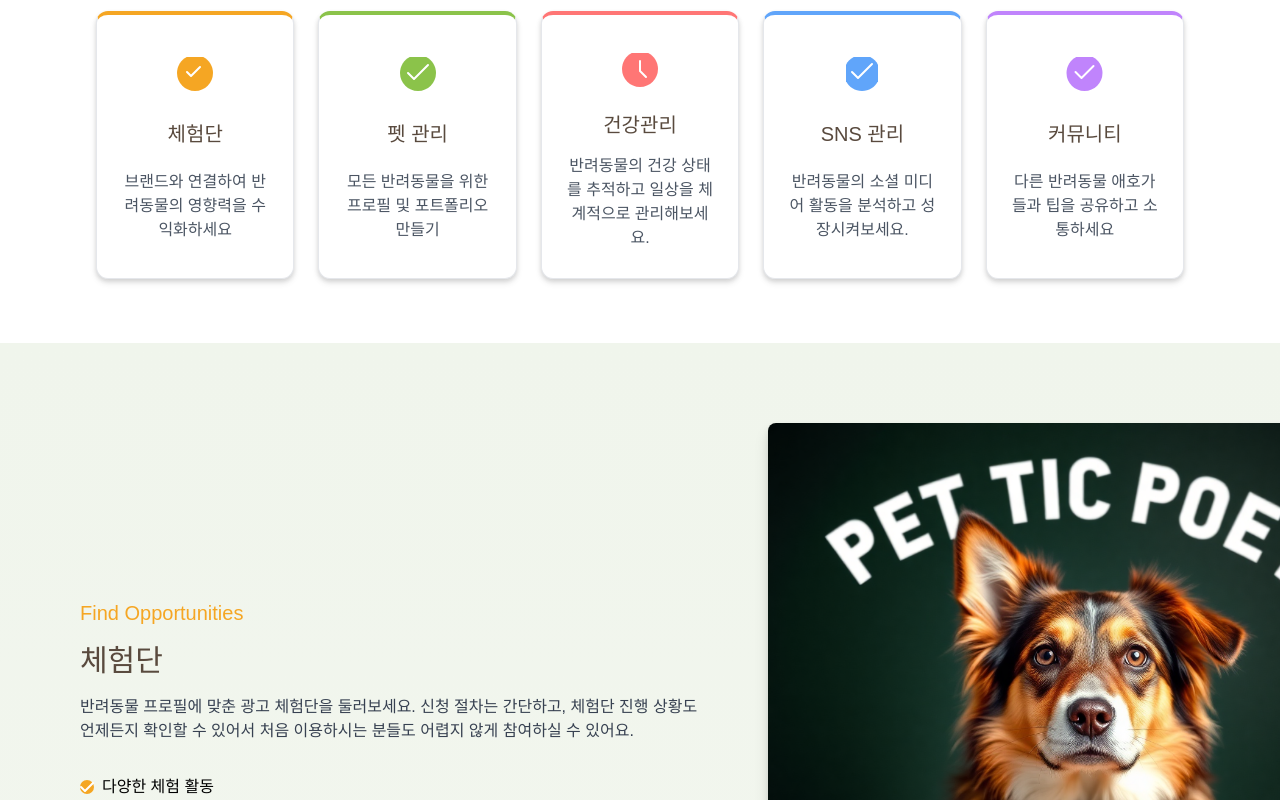
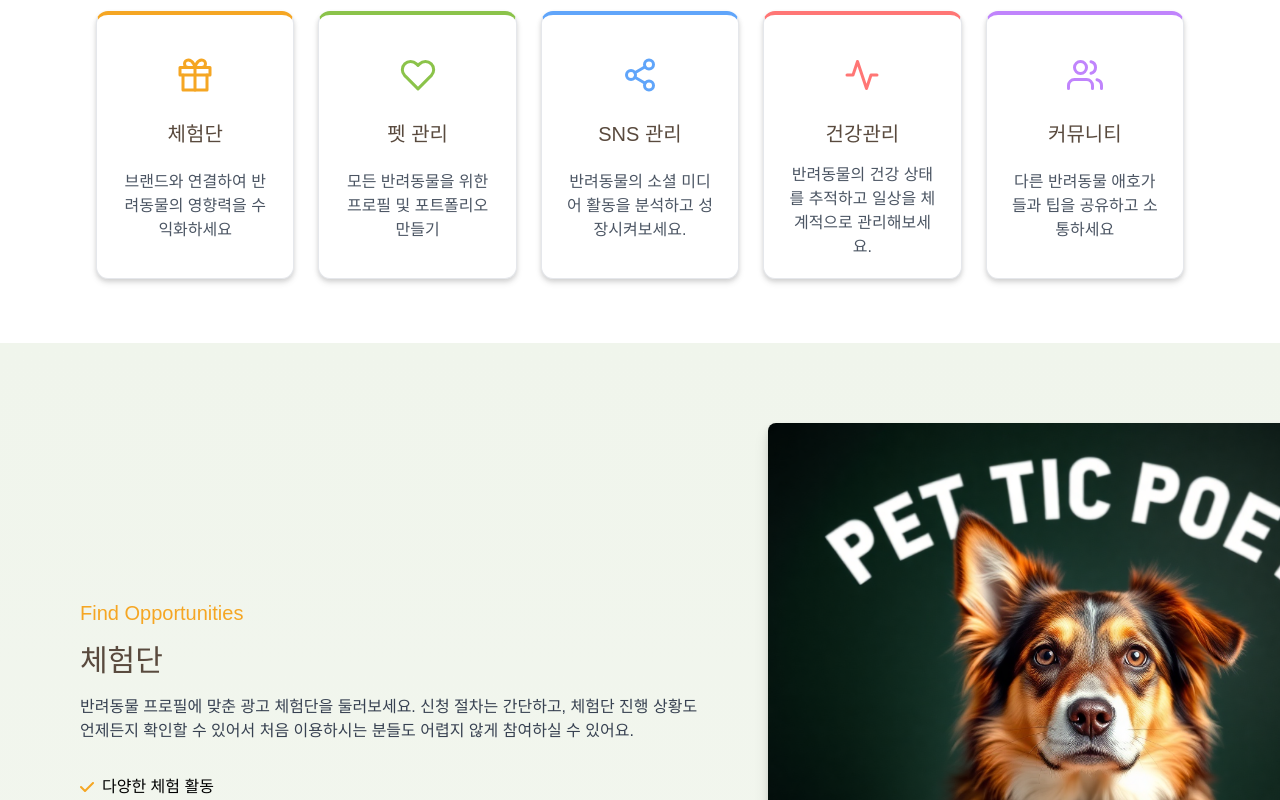
Before and after one commit to backend20250319/BE09-Final-3team-FE, a Next.js app: page / in a window 1280 px wide. Shown: the part 880-1680 px from the top of the page. Built offline with nearby package versions, Linux system fonts and the light colour scheme; a web font is replaced by a local one.

Commit message:
fix: HeroIntro 수정 및 디테일 수정

```diff
--- a/src/app/components/FeatureCards.jsx
+++ b/src/app/components/FeatureCards.jsx
@@ -1,3 +1,6 @@
+import Link from "next/link";
+import Image from "next/image";
+import { FiGift, FiHeart, FiActivity, FiShare2, FiUsers } from "react-icons/fi";
 import styles from "../styles/FeatureCards.module.css";
 
 export default function FeatureCards() {
@@ -5,62 +8,64 @@ export default function FeatureCards() {
     {
       id: 1,
       icon: (
-        <svg width="36" height="36" viewBox="0 0 36 36" fill="none">
-          <path d="M18 34C27.9411 34 36 25.9411 36 16C36 6.05887 27.9411 -2 18 -2C8.05887 -2 0 6.05887 0 16C0 25.9411 8.05887 34 18 34Z" fill="#F5A623"/>
-          <path d="M23 10L14 19L10 15" stroke="white" strokeWidth="2" strokeLinecap="round" strokeLinejoin="round"/>
-        </svg>
+        <div className={styles.iconWrapper}>
+          <FiGift size={36} color="#F5A623" />
+        </div>
       ),
       title: "체험단",
       description: "브랜드와 연결하여 반려동물의 영향력을 수익화하세요",
       color: "#F5A623",
+      link: "/campaign",
     },
     {
       id: 2,
       icon: (
-        <svg width="36" height="36" viewBox="0 0 36 36" fill="none">
-          <path d="M18 34C27.9411 34 36 25.9411 36 16C36 6.05887 27.9411 -2 18 -2C8.05887 -2 0 6.05887 0 16C0 25.9411 8.05887 34 18 34Z" fill="#8BC34A"/>
-          <path d="M8 16L14 22L28 8" stroke="white" strokeWidth="2" strokeLinecap="round" strokeLinejoin="round"/>
-        </svg>
+        <div className={styles.iconWrapper}>
+          <FiHeart size={36} color="#8BC34A" />
+        </div>
       ),
       title: "펫 관리",
       description: "모든 반려동물을 위한 프로필 및 포트폴리오 만들기",
       color: "#8BC34A",
+      link: "/user/management",
+    },
+    {
+      id: 4,
+      icon: (
+        <div className={styles.iconWrapper}>
+          <FiShare2 size={36} color="#60A5FA" />
+        </div>
+      ),
+      title: "SNS 관리",
+      description: "반려동물의 소셜 미디어 활동을 분석하고 성장시켜보세요.",
+      color: "#60A5FA",
+      link: "/sns",
     },
     {
       id: 3,
       icon: (
-        <svg width="36" height="36" viewBox="0 0 36 36" fill="none">
-          <path d="M18 34C27.9411 34 36 25.9411 36 16C36 6.05887 27.9411 -2 18 -2C8.05887 -2 0 6.05887 0 16C0 25.9411 8.05887 34 18 34Z" fill="#FF7675"/>
-          <path d="M18 8V18L24 24" stroke="white" strokeWidth="2" strokeLinecap="round" strokeLinejoin="round"/>
-        </svg>
+        <div className={styles.iconWrapper}>
+          <FiActivity size={36} color="#FF7675" />
+        </div>
       ),
       title: "건강관리",
-      description: "반려동물의 건강 상태를 추적하고 일상을 체계적으로 관리해보세요.",
+      description:
+        "반려동물의 건강 상태를 추적하고 일상을 체계적으로 관리해보세요.",
       color: "#FF7675",
+      link: "/health/activity",
     },
-    {
-      id: 4,
-      icon: (
-        <svg width="32" height="36" viewBox="0 0 32 36" fill="none">
-          <path d="M16 34C25.9411 34 34 25.9411 34 16C34 6.05887 25.9411 -2 16 -2C6.05887 -2 -2 6.05887 -2 16C-2 25.9411 6.05887 34 16 34Z" fill="#60A5FA"/>
-          <path d="M6 15L12 21L26 7" stroke="white" strokeWidth="2" strokeLinecap="round" strokeLinejoin="round"/>
-        </svg>
-      ),
-      title: "SNS 관리",
-      description: "반려동물의 소셜 미디어 활동을 분석하고 성장시켜보세요.",
-      color: "#60A5FA",
-    },
+
     {
       id: 5,
       icon: (
-        <svg width="45" height="36" viewBox="0 0 45 36" fill="none">
-          <path d="M22.5 34C32.4411 34 40.5 25.9411 40.5 16C40.5 6.05887 32.4411 -2 22.5 -2C12.5589 -2 4.5 6.05887 4.5 16C4.5 25.9411 12.5589 34 22.5 34Z" fill="#C084FC"/>
-          <path d="M13.5 15L19.5 21L31.5 9" stroke="white" strokeWidth="2" strokeLinecap="round" strokeLinejoin="round"/>
-        </svg>
+        <div className={styles.iconWrapper}>
+          <FiUsers size={36} color="#C084FC" />
+        </div>
       ),
       title: "커뮤니티",
       description: "다른 반려동물 애호가들과 팁을 공유하고 소통하세요",
       color: "#C084FC",
+      link: "/community", // 아직 구현되지 않은 페이지이지만 향후 구현 예정
     },
   ];
 
@@ -73,23 +78,18 @@ export default function FeatureCards() {
 
         <div className={styles.cardsGrid}>
           {cards.map((card) => (
-            <div
-              key={card.id}
-              className={styles.card}
-              style={{ borderTopColor: card.color }}
-            >
-              <div className={styles.cardIcon}>
-                {card.icon}
+            <Link key={card.id} href={card.link} className={styles.cardLink}>
+              <div
+                className={styles.card}
+                style={{ borderTopColor: card.color }}
+              >
+                <div className={styles.cardIcon}>{card.icon}</div>
+
+                <h3 className={styles.cardTitle}>{card.title}</h3>
+
+                <p className={styles.cardDescription}>{card.description}</p>
               </div>
-
-              <h3 className={styles.cardTitle}>
-                {card.title}
-              </h3>
-
-              <p className={styles.cardDescription}>
-                {card.description}
-              </p>
-            </div>
+            </Link>
           ))}
         </div>
       </div>
--- a/src/app/components/HeroSection.jsx
+++ b/src/app/components/HeroSection.jsx
@@ -7,8 +7,13 @@ export default function HeroSection() {
       id: 1,
       badge: "Find Opportunities",
       title: "체험단",
-      description: "반려동물 프로필에 맞춘 광고 체험단을 둘러보세요. 신청 절차는 간단하고, 체험단 진행 상황도 언제든지 확인할 수 있어서 처음 이용하시는 분들도 어렵지 않게 참여하실 수 있어요.",
-      features: ["다양한 체험 활동", "간편한 신청 절차", "실시간 진행 상황 안내"],
+      description:
+        "반려동물 프로필에 맞춘 광고 체험단을 둘러보세요. 신청 절차는 간단하고, 체험단 진행 상황도 언제든지 확인할 수 있어서 처음 이용하시는 분들도 어렵지 않게 참여하실 수 있어요.",
+      features: [
+        "다양한 체험 활동",
+        "간편한 신청 절차",
+        "실시간 진행 상황 안내",
+      ],
       image: "/campaign-1.jpg",
       color: "#F5A623",
       reverse: false,
@@ -17,8 +22,13 @@ export default function HeroSection() {
       id: 2,
       badge: "Showcase Your Pets",
       title: "반려동물 관리",
-      description: "우리 아이의 사진과 성격을 담은 프로필을 만들고, 특별한 포트폴리오도 완성해보세요!",
-      features: ["다중 반려동물 프로필", "사진과 영상 포함한 맞춤 포트폴리오 생성", "소셜 미디어 연동"],
+      description:
+        "우리 아이의 사진과 성격을 담은 프로필을 만들고, 특별한 포트폴리오도 완성해보세요!",
+      features: [
+        "다중 반려동물 프로필",
+        "사진과 영상 포함한 맞춤 포트폴리오 생성",
+        "소셜 미디어 연동",
+      ],
       image: "/influencer-1.jpg",
       color: "#8BC34A",
       reverse: true,
@@ -27,8 +37,13 @@ export default function HeroSection() {
       id: 3,
       badge: "Keep Them Healthy",
       title: "건강관리",
-      description: "반려동물의 건강 상태를 관리해보세요! 예방접종 스케줄, 일일 활동 기록, 건강 데이터 시각화까지 한눈에 확인하고, 필요한 알림도 받아볼 수 있어요.",
-      features: ["활동 및 건강 기록", "예방접종 및 약 복용 알림", "영양 섭취 기록 및 맞춤 추천"],
+      description:
+        "반려동물의 건강 상태를 관리해보세요! 예방접종 스케줄, 일일 활동 기록, 건강 데이터 시각화까지 한눈에 확인하고, 필요한 알림도 받아볼 수 있어요.",
+      features: [
+        "활동 및 건강 기록",
+        "예방접종 및 약 복용 알림",
+        "영양 섭취 기록 및 맞춤 추천",
+      ],
       image: "/health-bg.jpg",
       color: "#FF7675",
       reverse: false,
@@ -37,8 +52,13 @@ export default function HeroSection() {
       id: 4,
       badge: "Grow Your Audience",
       title: "SNS 관리",
-      description: "반려동물 SNS 계정의 팔로워 증가, 참여율, 콘텐츠 반응을 분석하세요. 댓글도 쉽게 관리하고, 유해한 댓글은 자동으로 감지해드려요.",
-      features: ["SNS 분석", "댓글 관리", "SNS 활동의 성과를 분석하고 성장 흐름을 파악"],
+      description:
+        "반려동물 SNS 계정의 팔로워 증가, 참여율, 콘텐츠 반응을 분석하세요. 댓글도 쉽게 관리하고, 유해한 댓글은 자동으로 감지해드려요.",
+      features: [
+        "SNS 분석",
+        "댓글 관리",
+        "SNS 활동의 성과를 분석하고 성장 흐름을 파악",
+      ],
       image: "/sns-bg.jpg",
       color: "#60A5FA",
       reverse: true,
@@ -47,7 +67,8 @@ export default function HeroSection() {
       id: 5,
       badge: "Connect & Share",
       title: "커뮤니티",
-      description: "반려동물 애호가들의 활기찬 커뮤니티에 참여하세요. 사진 및 정보를 공유하거나 궁금한 점을 묻는 등 다른 반려동물 주인 및 인플루언서들과 소통할 수 있습니다. 서로의 경험에서 배우며 함께 성장하세요.",
+      description:
+        "반려동물 애호가들의 활기찬 커뮤니티에 참여하세요. 사진 및 정보를 공유하거나 궁금한 점을 묻는 등 다른 반려동물 주인 및 인플루언서들과 소통할 수 있습니다. 서로의 경험에서 배우며 함께 성장하세요.",
       features: ["정보공유 게시판", "Q&A 게시판"],
       image: "/community-bg.jpg",
       color: "#C084FC",
@@ -61,25 +82,34 @@ export default function HeroSection() {
         {features.map((feature) => (
           <div
             key={feature.id}
-            className={`${styles.featureRow} ${feature.reverse ? styles.reverse : ''}`}
+            className={`${styles.featureRow} ${
+              feature.reverse ? styles.reverse : ""
+            }`}
           >
             <div className={styles.contentArea}>
               <div className={styles.textContent}>
                 <span className={styles.badge} style={{ color: feature.color }}>
                   {feature.badge}
                 </span>
-                <h2 className={styles.title}>
-                  {feature.title}
-                </h2>
-                <p className={styles.description}>
-                  {feature.description}
-                </p>
+                <h2 className={styles.title}>{feature.title}</h2>
+                <p className={styles.description}>{feature.description}</p>
                 <ul className={styles.featureList}>
                   {feature.features.map((item, index) => (
                     <li key={index} className={styles.featureItem}>
-                      <div className={styles.checkIcon} style={{ backgroundColor: feature.color }}>
-                        <svg width="14" height="10" viewBox="0 0 14 10" fill="none">
-                          <path d="M1 5L5 9L13 1" stroke="white" strokeWidth="2" strokeLinecap="round" strokeLinejoin="round"/>
+                      <div className={styles.checkIcon}>
+                        <svg
+                          width="14"
+                          height="10"
+                          viewBox="0 0 14 10"
+                          fill="none"
+                        >
+                          <path
+                            d="M1 5L5 9L13 1"
+                            stroke={feature.color}
+                            strokeWidth="2"
+                            strokeLinecap="round"
+                            strokeLinejoin="round"
+                          />
                         </svg>
                       </div>
                       {item}
--- a/src/app/layout.jsx
+++ b/src/app/layout.jsx
@@ -30,11 +30,7 @@ export default function RootLayout({ children }) {
       </head>
       <body>
         {!isAdmin && <Header />}
-        {isAdmin ? (
-          children
-        ) : (
-          <div className="pageWrapper max-w-7xl mx-auto px-4">{children}</div>
-        )}
+        {isAdmin ? children : <div className="pageWrapper">{children}</div>}
         {!isAdmin && <Footer />}
       </body>
     </html>
--- a/src/app/styles/FeatureCards.module.css
+++ b/src/app/styles/FeatureCards.module.css
@@ -23,6 +23,17 @@
   padding: 0 16px;
 }
 
+.cardLink {
+  text-decoration: none;
+  color: inherit;
+  display: block;
+  transition: transform 0.2s ease;
+}
+
+.cardLink:hover {
+  transform: none; /* Link hover effect handled by card */
+}
+
 .card {
   background: #ffffff;
   border: 1px solid #e5e7eb;
@@ -33,14 +44,16 @@
   flex-direction: column;
   align-items: center;
   text-align: center;
-  box-shadow: 0px 4px 6px 0px rgba(0, 0, 0, 0.1), 0px 2px 4px 0px rgba(0, 0, 0, 0.1);
+  box-shadow: 0px 4px 6px 0px rgba(0, 0, 0, 0.1),
+    0px 2px 4px 0px rgba(0, 0, 0, 0.1);
   transition: transform 0.2s ease, box-shadow 0.2s ease;
   height: 268px;
 }
 
 .card:hover {
   transform: translateY(-4px);
-  box-shadow: 0px 8px 12px 0px rgba(0, 0, 0, 0.15), 0px 4px 8px 0px rgba(0, 0, 0, 0.1);
+  box-shadow: 0px 8px 12px 0px rgba(0, 0, 0, 0.15),
+    0px 4px 8px 0px rgba(0, 0, 0, 0.1);
 }
 
 .cardIcon {
@@ -50,6 +63,14 @@
   width: 64px;
   height: 64px;
   margin-bottom: 16px;
+}
+
+.iconWrapper {
+  display: flex;
+  align-items: center;
+  justify-content: center;
+  width: 64px;
+  height: 64px;
 }
 
 .cardTitle {
--- a/src/app/styles/HeroIntro.module.css
+++ b/src/app/styles/HeroIntro.module.css
@@ -68,6 +68,7 @@
 .dashboardButton {
   display: inline-flex;
   align-items: center;
+  justify-content: center;
   gap: 12px;
   background: #ffffff;
   color: #618724;
```
Also changed, not shown: src/app/components/HeroIntro.jsx (+5 -7 lines).
